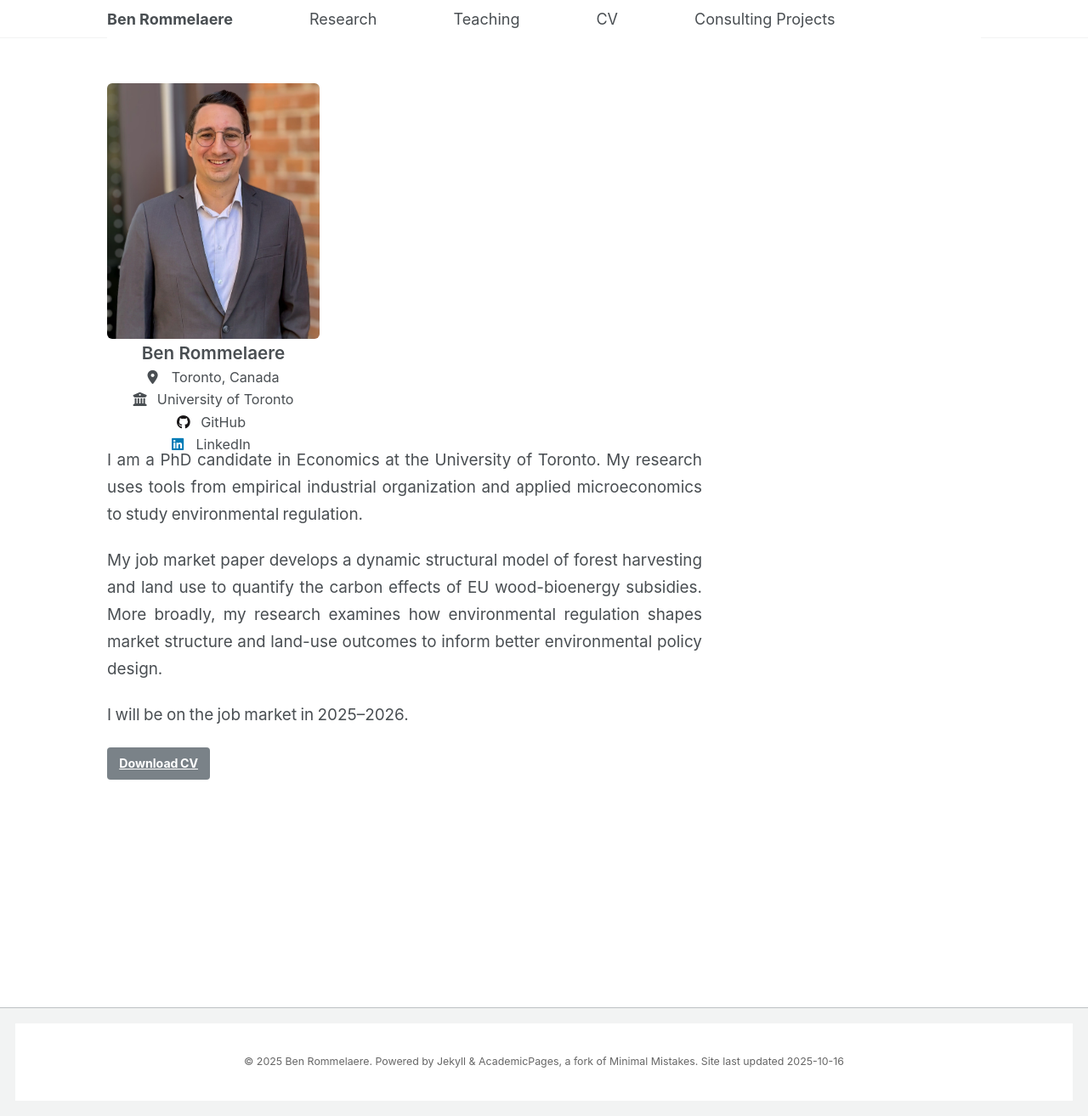
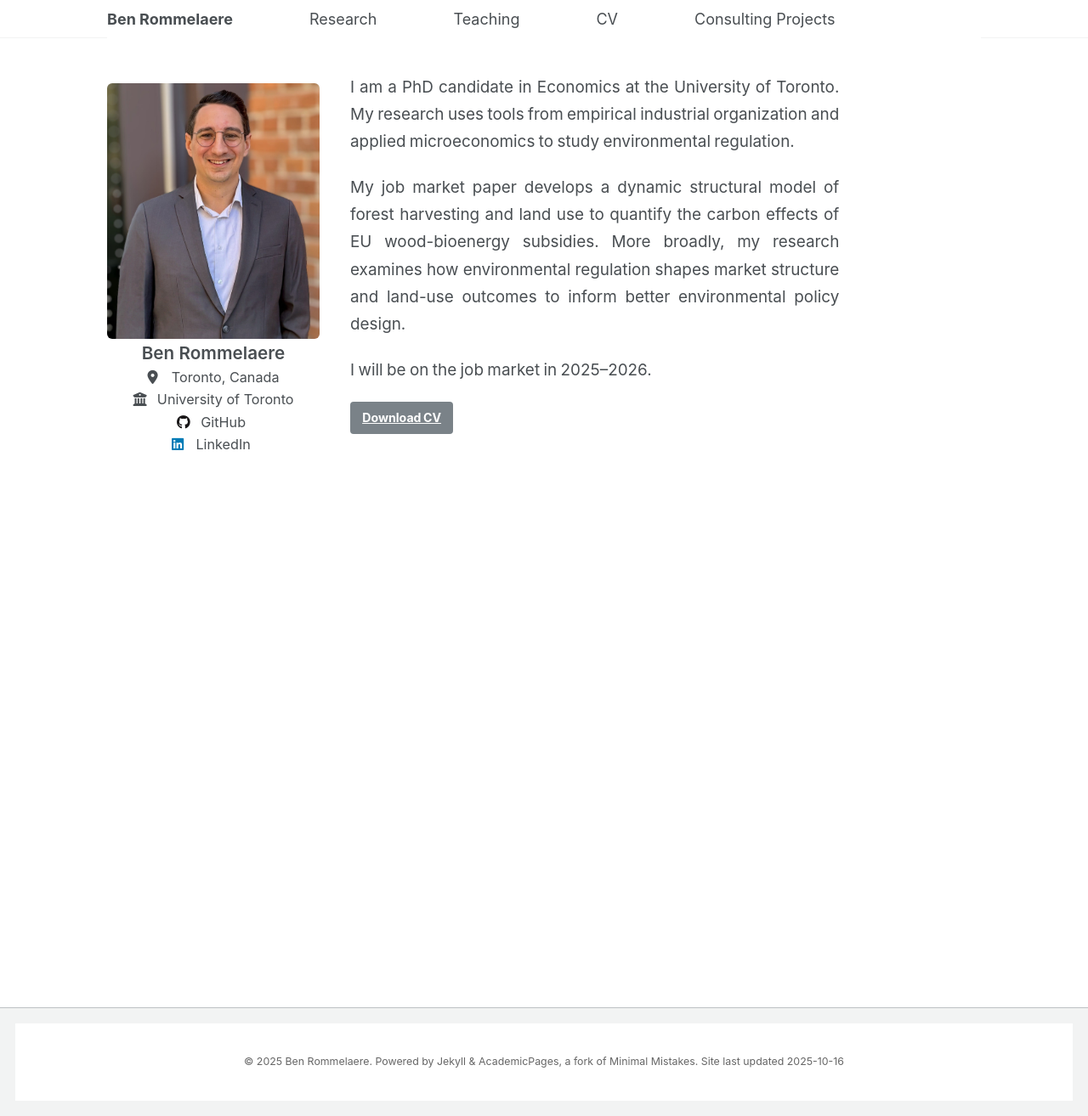
Before and after one commit to brommelaere/brommelaere.github.io, a Jekyll site: the page built from _pages/about.md, in a window 1280 px wide and 1314 px high. Shown: the whole window at 85% size. Built offline with Jekyll 4.4.1, drawn with Linux system fonts in a browser that asks for light colours.

Commit message:
Update _custom.scss

```diff
--- a/_sass/_custom.scss
+++ b/_sass/_custom.scss
@@ -2,8 +2,8 @@
    CUSTOM OVERRIDES FOR ACADEMICPAGES - PROPERLY ALIGNED LAYOUT
    ========================================================================== */
 
-/* ---------- Single knob to control vertical separation from navbar ---------- */
-$align-offset: 28px !default;       /* Tweak 20–36px until the photo starts where you want */
+/* ---- One knob: how far below the navbar the photo + text should start ---- */
+$align-offset: 28px !default;   /* try 20–36px to taste */
 
 /* ============================================================
    NAVIGATION BAR
@@ -38,8 +38,8 @@ $align-offset: 28px !default;       /* Tweak 20–36px until the photo starts wh
 }
 
 /* ============================================================
-   MAIN CONTAINER
-   (Keep theme’s layout; no flex here so sticky works perfectly.)
+   MAIN WRAPPER
+   - Desktop uses flex so the sidebar and content sit side-by-side
    ============================================================ */
 
 #main {
@@ -47,6 +47,10 @@ $align-offset: 28px !default;       /* Tweak 20–36px until the photo starts wh
   padding-top: 0 !important;
 
   @media screen and (min-width: 64em) {
+    display: flex !important;
+    align-items: flex-start !important;
+    gap: 2rem !important;
+
     max-width: 1100px !important;
     margin: 0 auto !important;
     padding-left: 2rem !important;
@@ -55,7 +59,8 @@ $align-offset: 28px !default;       /* Tweak 20–36px until the photo starts wh
 }
 
 /* ============================================================
-   SIDEBAR
+   SIDEBAR (left column)
+   - Sticky and starts below the fixed masthead by align-offset
    ============================================================ */
 
 .sidebar {
@@ -65,15 +70,15 @@ $align-offset: 28px !default;       /* Tweak 20–36px until the photo starts wh
   margin-right: 0 !important;
 
   @media screen and (min-width: 64em) {
-    /* The key: keep the sidebar sticky and start it BELOW the masthead */
     position: sticky !important;
     top: calc(#{$masthead-height} + #{$align-offset}) !important;
 
+    flex: 0 0 auto !important;     /* don’t stretch */
+    align-self: flex-start !important;
     padding-top: 0 !important;
     margin-top: 0 !important;
     padding-left: 0 !important;
     margin-right: 0 !important;
-    flex-shrink: 0 !important;
     width: auto !important;
     float: none !important;
   }
@@ -95,7 +100,7 @@ $align-offset: 28px !default;       /* Tweak 20–36px until the photo starts wh
     border: none !important;
     padding: 0 !important;
     margin: 0 !important;
-    display: block !important; /* removes baseline gap */
+    display: block !important;  /* removes baseline gap */
   }
 }
 
@@ -156,7 +161,9 @@ $align-offset: 28px !default;       /* Tweak 20–36px until the photo starts wh
 }
 
 /* ============================================================
-   PAGE CONTENT (right column)
+   RIGHT COLUMN (page content)
+   - Give the same vertical offset as the photo so tops align
+   - Flex grows to fill remaining width
    ============================================================ */
 
 .page {
@@ -166,21 +173,23 @@ $align-offset: 28px !default;       /* Tweak 20–36px until the photo starts wh
   float: none !important;
 
   @media screen and (min-width: 64em) {
-    /* Desktop alignment: nudge the right column down by the SAME offset as the photo */
-    margin-top: $align-offset !important;
+    margin-top: $align-offset !important;  /* align with photo top */
     margin-left: 0 !important;
     padding-top: 0 !important;
-    flex-grow: 1 !important;
+    flex: 1 1 auto !important;
+    min-width: 0 !important;               /* prevent overflow clipping */
     width: auto !important;
   }
 }
 
-/* Some page types use different wrappers; align them too */
+/* Some layouts wrap content differently; align them too */
 @media screen and (min-width: 64em) {
   .archive,
   .initial-content,
   .home .page {
     margin-top: $align-offset !important;
+    flex: 1 1 auto !important;
+    min-width: 0 !important;
   }
 }
 
```
